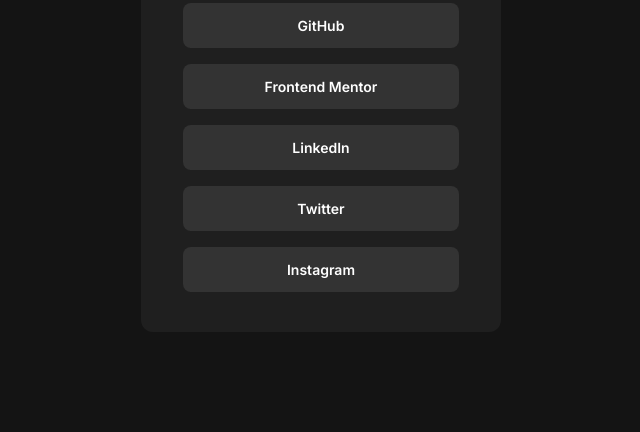
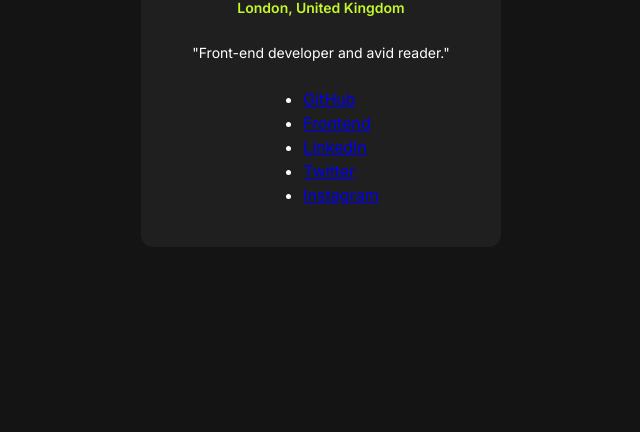
Before and after one commit to cedric-91/social-links-profile-main, a plain HTML site: page index.html in a window 1280 px wide. Shown: the part 368-800 px from the top of the page, without its empty margins (319-959 px from the left). Drawn offline with Linux system fonts and the light colour scheme.

Commit message:
refactot(html): replaces buttons with nav ul elements

```diff
--- a/index.html
+++ b/index.html
@@ -16,8 +16,8 @@
 		<link rel="stylesheet" href="./assets/css/styles.css" />
 	</head>
 	<body>
-		<article>
-			<section class="profile" aria-label="profile" role="region">
+		<article aria-label="social links profile">
+			<section class="profile" aria-label="profile details" role="region">
 				<img
 					src="./assets/images/avatar-jessica.jpeg"
 					width="176"
@@ -41,12 +41,26 @@
 				<div class="socials__details" aria-label="socials details">
 					<p>"Front-end developer and avid reader."</p>
 				</div>
-				<nav class="social-links" aria-label="social links">
-					<button class="social-links__item">GitHub</button>
-					<button class="social-links__item">Frontend Mentor</button>
-					<button class="social-links__item">LinkedIn</button>
-					<button class="social-links__item">Twitter</button>
-					<button class="social-links__item">Instagram</button>
+				<nav class="socials__nav" aria-label="social links">
+					<ul class="social-lists" aria-label="list of social links">
+						<li class="social-lists__item">
+							<a class="social-lists__item__link" href="#/github">GitHub</a>
+						</li>
+						<li class="social-lists__item">
+							<a class="social-lists__item__link" href="#/frontend">Frontend</a>
+						</li>
+						<li class="social-lists__item">
+							<a class="social-lists__item__link" href="#/linkedin">LinkedIn</a>
+						</li>
+						<li class="social-lists__item">
+							<a class="social-lists__item__link" href="#/twitter">Twitter</a>
+						</li>
+						<li class="social-lists__item">
+							<a class="social-lists__item__link" href="#/instagram"
+								>Instagram</a
+							>
+						</li>
+					</ul>
 				</nav>
 			</section>
 		</article>
```
